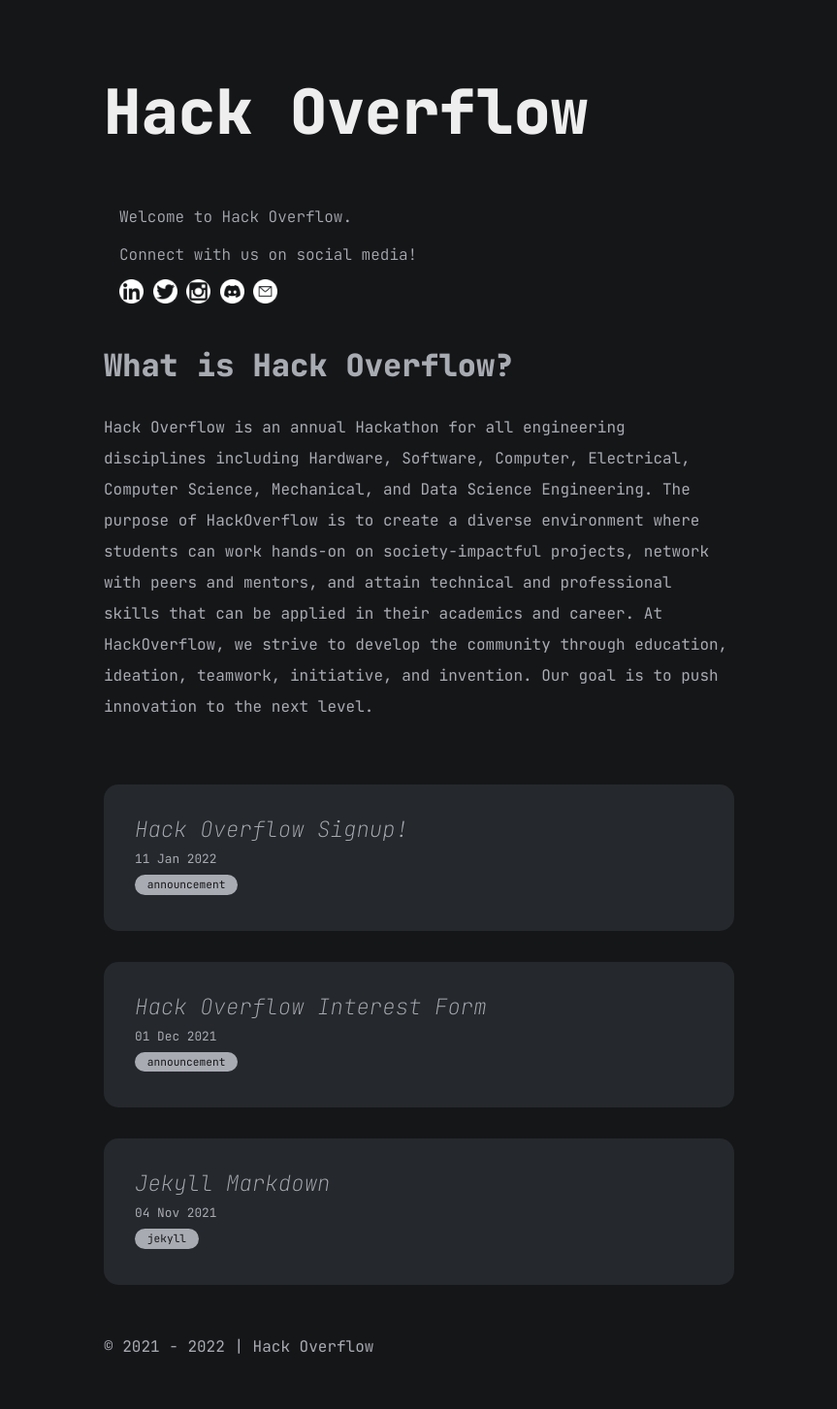
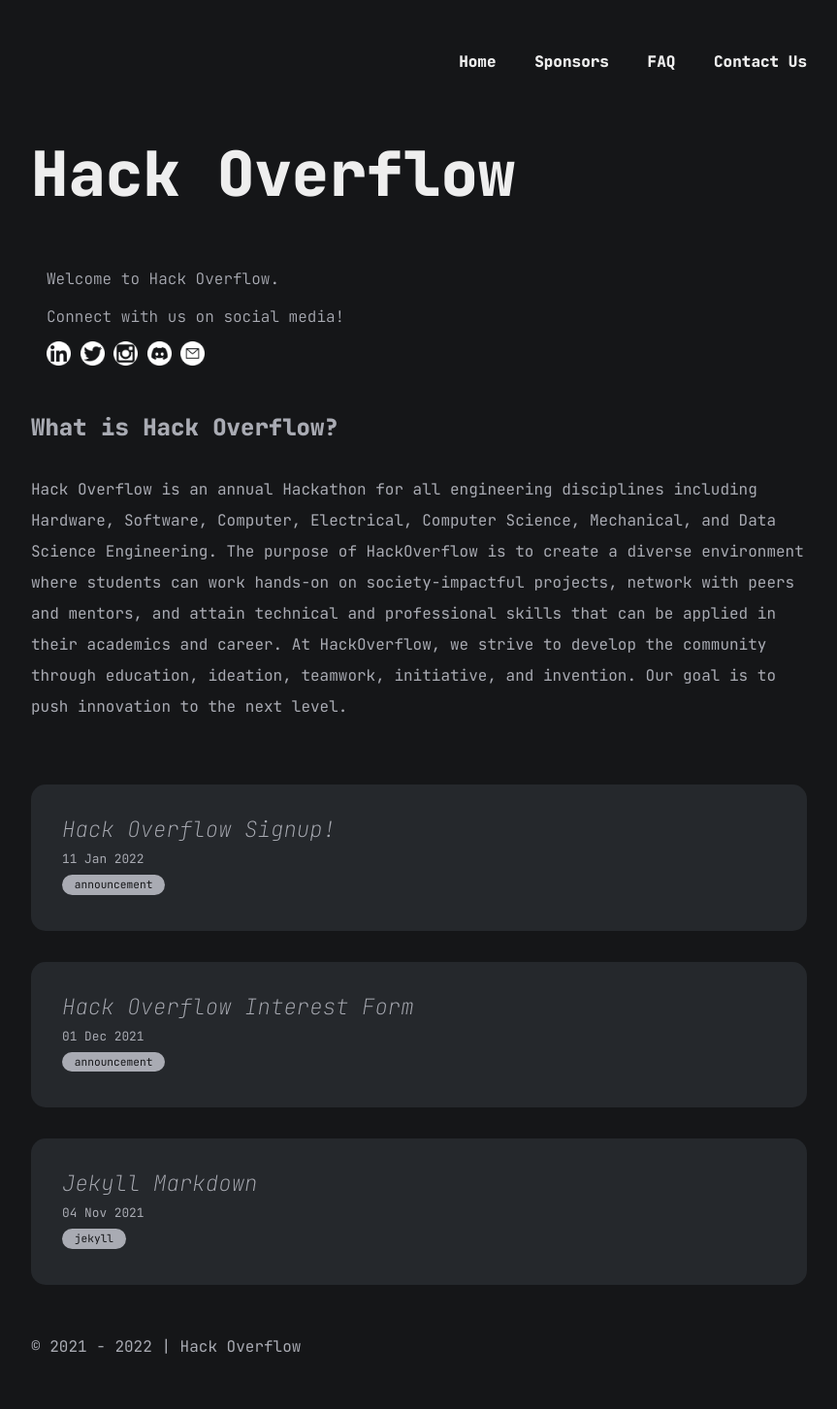
Before and after one commit to J-Souffle/T4GWebsite, a Jekyll site: the page built from index.md, in a window 1280 px wide. Shown: the whole page at 97% size, without its empty margins (208-1071 px from the left). Built offline with Jekyll 4.4.1, drawn with Linux system fonts in a browser that asks for light colours.

Commit message:
nav menu

```diff
--- a/_config.yml
+++ b/_config.yml
@@ -12,6 +12,8 @@ plugins:
   - jekyll-seo-tag
   - jekyll-sitemap
   - jekyll-feed
+  #- jekyll-paginate
+  #- jekyll/tagging
 
 # collections
 collections_dir: all_collections
--- a/_data/author.yml
+++ b/_data/author.yml
@@ -9,6 +9,7 @@ description: "
     Connect with us on social media!
   </P>
 "
+# Author settings
 email: team@hackoverflow.org
 contact:
   - title: linkedin
--- a/_layouts/blog.html
+++ b/_layouts/blog.html
@@ -2,6 +2,12 @@
 <html lang="en">
   {% include head.html %}
   <body>
+    <nav>
+      <ul>
+        {% for item in site.data.menu %}
+          <li><a href="{{item.link}}">{{item.title}}</a></li>
+        {% endfor %}
+      </ul>
     <main>
       {% include header.html %} {% include bio.html %}
       {% include about.html %}
@@ -25,5 +31,6 @@
       {% include footer.html %}
     </main>
     {% include category-modal.html%}
+
   </body>
 </html>
--- a/assets/css/blog.css
+++ b/assets/css/blog.css
@@ -41,8 +41,28 @@ header .site-title {
 }
 main {
   margin: 0 auto;
-  max-width: 650px;
-  padding: 3rem 0;
+  max-width: 800px;
+  padding: 2rem 0;
+}
+
+/* navigation menu */
+nav ul {
+  text-align: right;
+  padding-top: 3rem;
+  position: relative;
+  max-width: 800px;
+  margin: 0 auto;
+}
+nav ul li { /*list item */
+  display: inline-block;
+}
+nav ul li a { /*individual menu item styling */
+  padding-left: 30px;
+  text-decoration: none;
+  text-align: center;
+  color: #EEEEEE;
+  font-weight: bold;
+  font-family: "JetBrains Mono", monospace;
 }
 
 /* header */
```
Also changed, not shown: _data/menu.yml (added, +12 -0 lines), all_collections/_posts/FAQ.md (added, +4 -0 lines), _includes/header.html (line endings or trailing spaces).
